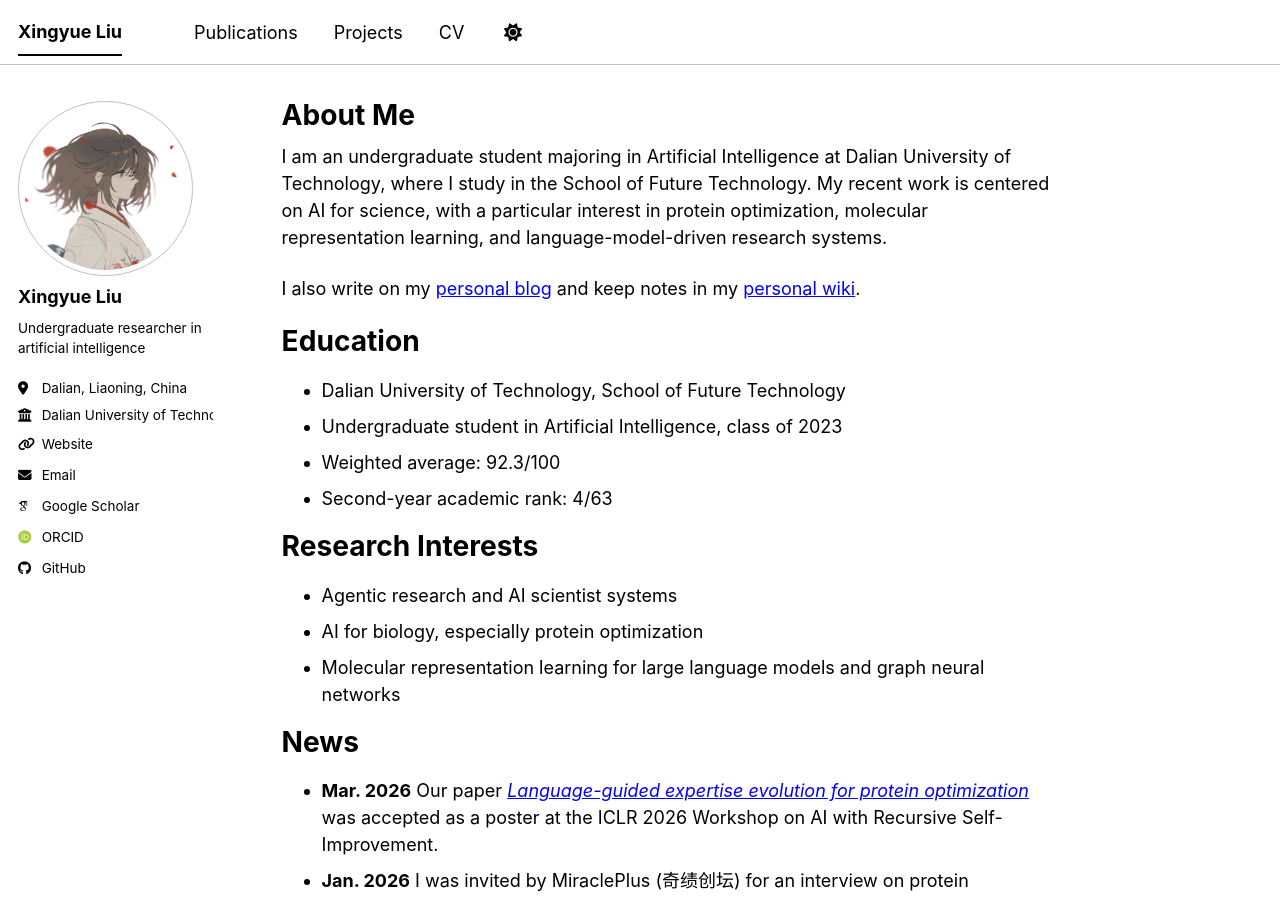
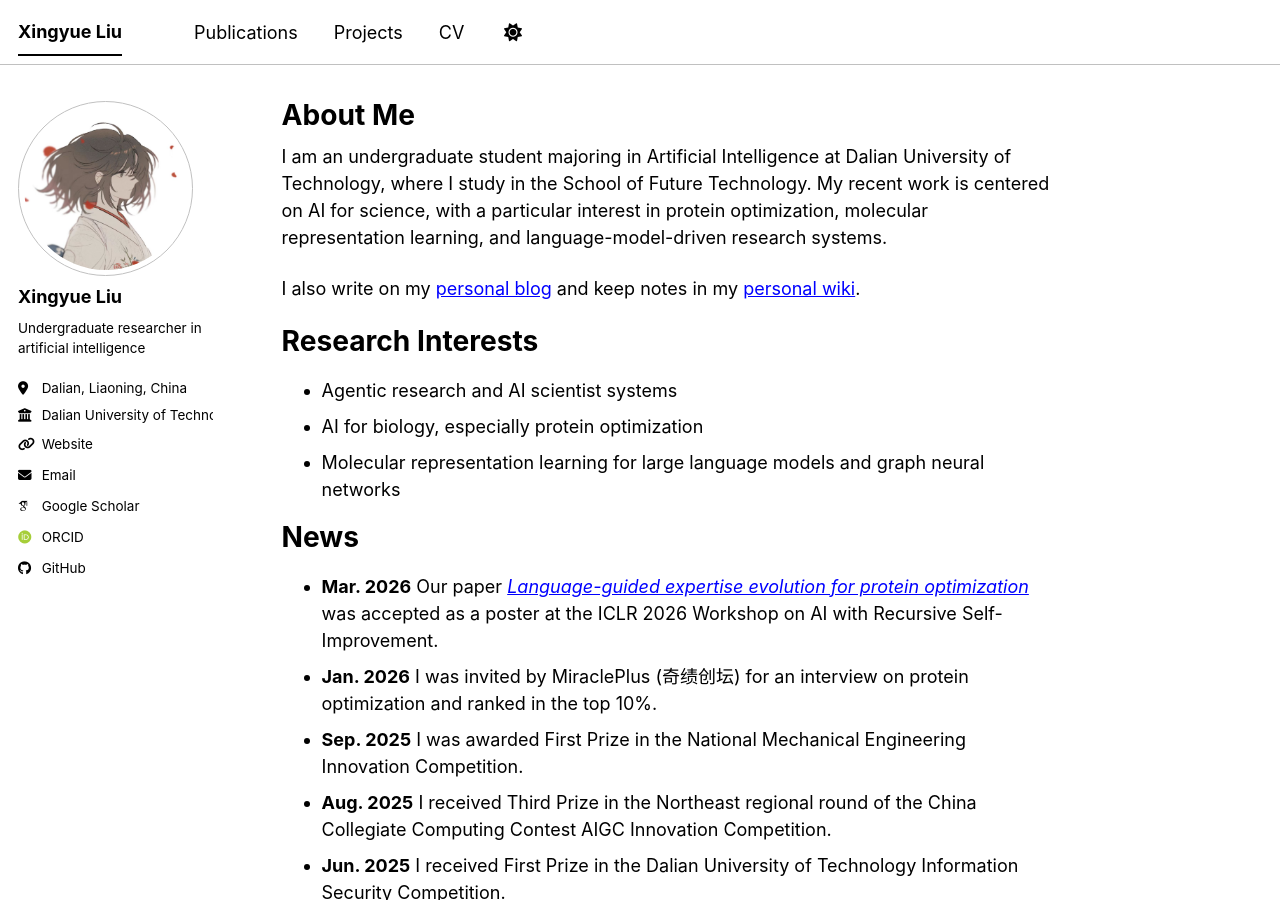
Before and after one commit to recynie/recynie.github.io, a Jekyll site: the page built from _pages/about.md, in a window 1280 px wide and 900 px high. Built offline with Jekyll 4.4.1, drawn with Linux system fonts in a browser that asks for light colours; some web fonts are replaced; a script bundle is joined from its source files by our own code; library files that are not in the unit come from our copies.

Commit message:
chore: trim about page content

```diff
--- a/_pages/about.md
+++ b/_pages/about.md
@@ -10,14 +10,6 @@ redirect_from:
 I am an undergraduate student majoring in Artificial Intelligence at Dalian University of Technology, where I study in the School of Future Technology. My recent work is centered on AI for science, with a particular interest in protein optimization, molecular representation learning, and language-model-driven research systems.
 
 I also write on my [personal blog](https://recynie.github.io/blog/) and keep notes in my [personal wiki](https://metaphor-xennon.pages.dev/).
-
-Education
-======
-
-- Dalian University of Technology, School of Future Technology
-- Undergraduate student in Artificial Intelligence, class of 2023
-- Weighted average: 92.3/100
-- Second-year academic rank: 4/63
 
 Research Interests
 ======
```
